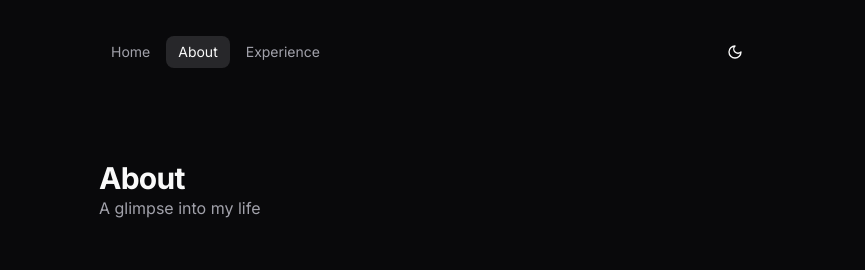
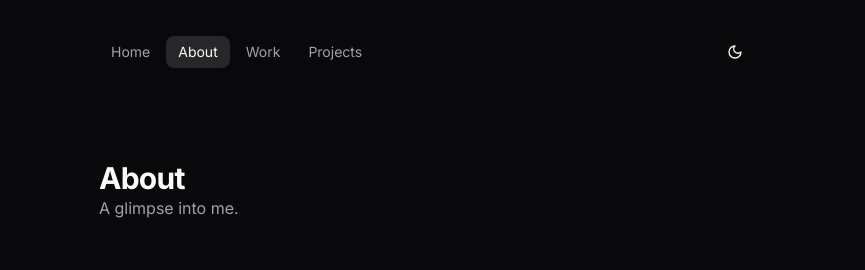
Before and after one commit to mrigankdoshy/personal-website-v2, a Next.js app: page /about in a window 1280 px wide. Shown: the top 270 px of the page, without its empty margins (215-1080 px from the left). Built offline with nearby package versions, Linux system fonts and the light colour scheme.

Commit message:
chore: cleanup

```diff
--- a/src/app/layout.tsx
+++ b/src/app/layout.tsx
@@ -30,7 +30,7 @@ export const metadata: Metadata = {
     title: siteConfig.title,
     description: siteConfig.description,
     siteName: siteConfig.title,
-    images: [`${siteConfig.url}/images/og.jpg`],
+    images: [`${siteConfig.url}/images/memoji.png`],
     type: 'website',
     locale: 'en_US',
   },
@@ -38,7 +38,7 @@ export const metadata: Metadata = {
     card: 'summary_large_image',
     title: siteConfig.title,
     description: siteConfig.description,
-    images: [`${siteConfig.url}/images/og.jpg`],
+    images: [`${siteConfig.url}/images/memoji.png`],
     creator: '@mrigankdoshy',
   },
   authors: [
--- a/src/features/about/about.tsx
+++ b/src/features/about/about.tsx
@@ -21,7 +21,7 @@ export function About() {
           className="animate-fade-in text-muted-foreground"
           style={{ '--index': 1 } as CSSProperties}
         >
-          A glimpse into my life
+          A glimpse into me.
         </p>
       </div>
 
--- a/src/features/home/home.tsx
+++ b/src/features/home/home.tsx
@@ -1,7 +1,7 @@
 import { Link } from '@/shared/ui/link';
 import { CSSProperties } from 'react';
 
-export async function Home() {
+export function Home() {
   return (
     <div className="flex flex-col gap-16 md:gap-24">
       <div className="flex flex-col gap-8">
--- a/src/features/navigation/navigation.tsx
+++ b/src/features/navigation/navigation.tsx
@@ -15,8 +15,12 @@ const links = [
     title: 'About',
   },
   {
-    path: '/experience',
-    title: 'Experience',
+    path: '/work',
+    title: 'Work',
+  },
+  {
+    path: '/projects',
+    title: 'Projects',
   },
 ] as const;
 
```
Also changed, not shown: public/images/memoji.png (added).
